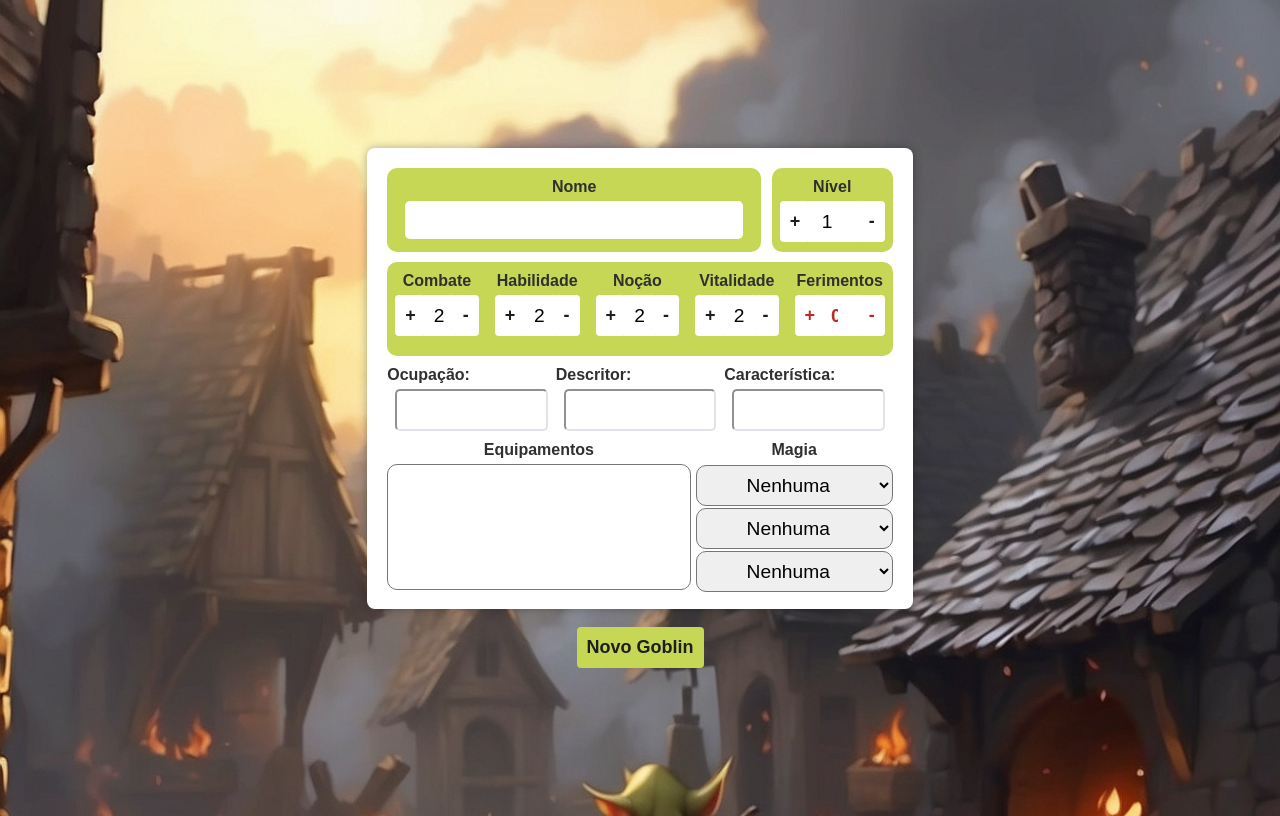
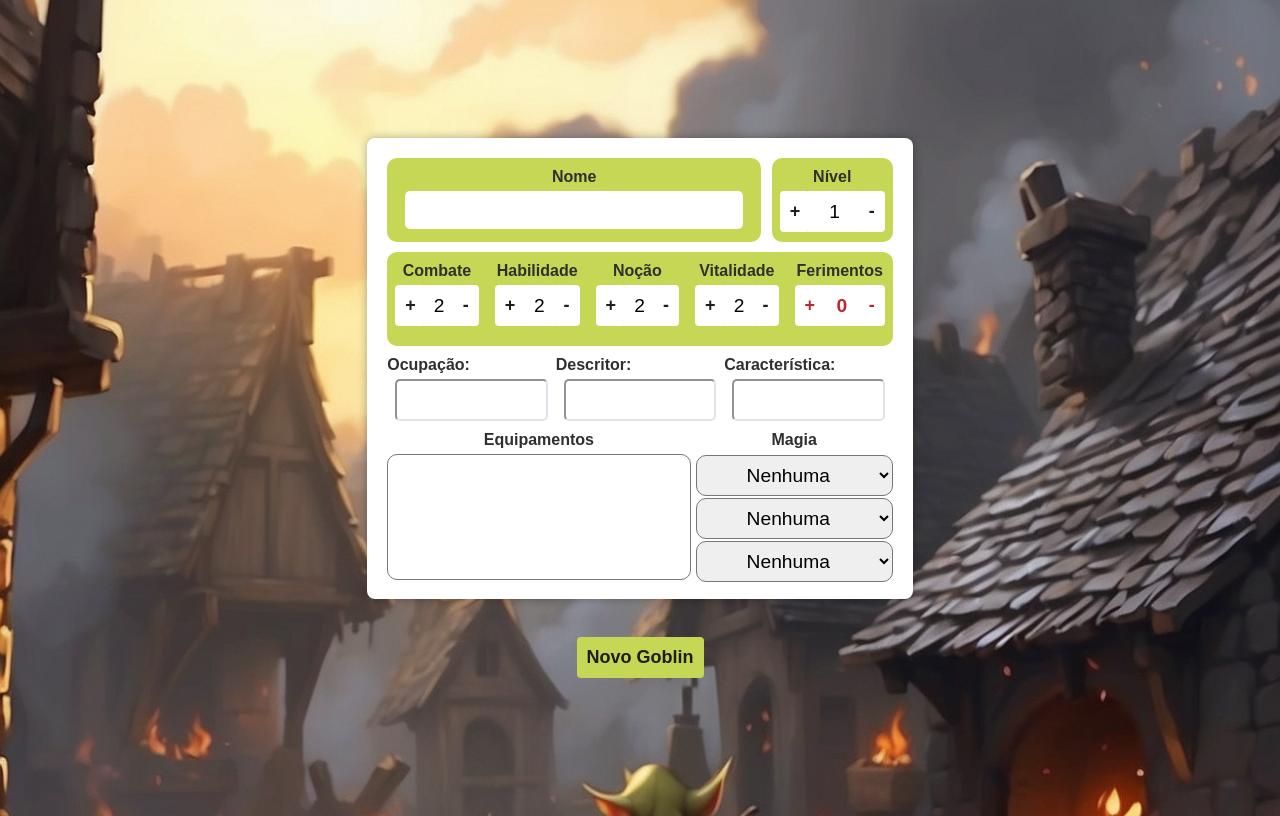
Before and after one commit to Jeangelis/Malditos-Goblins, a plain HTML site: page index.html in a window 1280 px wide. Drawn offline with Linux system fonts and the light colour scheme.

Commit message:
Update index.html

```diff
--- a/index.html
+++ b/index.html
@@ -36,6 +36,7 @@
       border-radius: 8px;
       box-shadow: 0 0 10px rgba(0, 0, 0, 0.3);
       text-align: center;
+      margin-bottom: 20px;
       width: 40%; /* Ajuste na largura da ficha para dispositivos móveis */
     }
 
@@ -170,7 +171,7 @@
                 <label for="nivel" class="atributo-label">Nível</label>
                 <div style="display: flex;">
                     <button type="button" onclick="ajustarAtributo('nivel', 'adicao')">+</button>
-                    <input type="number" style="border: none; border-radius: 0px;" id="nivel" name="nivel" value="1" max="4" readonly class="atributo-input">
+                    <input type="text" style="border: none; border-radius: 0px;" id="nivel" name="nivel" value="1" max="4" readonly class="atributo-input">
                     <button type="button" onclick="ajustarAtributo('nivel', 'subtracao')">-</button>
                 </div>
             </div>
@@ -219,7 +220,7 @@
                     <label for="ferimentos" class="atributo-label">Ferimentos</label>
                     <div class="atributo-buttons">
                     <button type="button" style="color: #BC2929;" onclick="ajustarAtributo('ferimentos', 'adicao')">+</button>
-                    <input type="number" style="border: none; color: #BC2929; border-radius: 0px; font-weight: bold;" id="ferimentos" name="ferimentos" value="0" readonly class="atributo-input">
+                    <input type="text" style="border: none; color: #BC2929; border-radius: 0px; font-weight: bold;" id="ferimentos" name="ferimentos" value="0" readonly class="atributo-input">
                     <button type="button" style="color: #BC2929;" onclick="ajustarAtributo('ferimentos', 'subtracao')">-</button>
                     </div>
                 </div>
```
